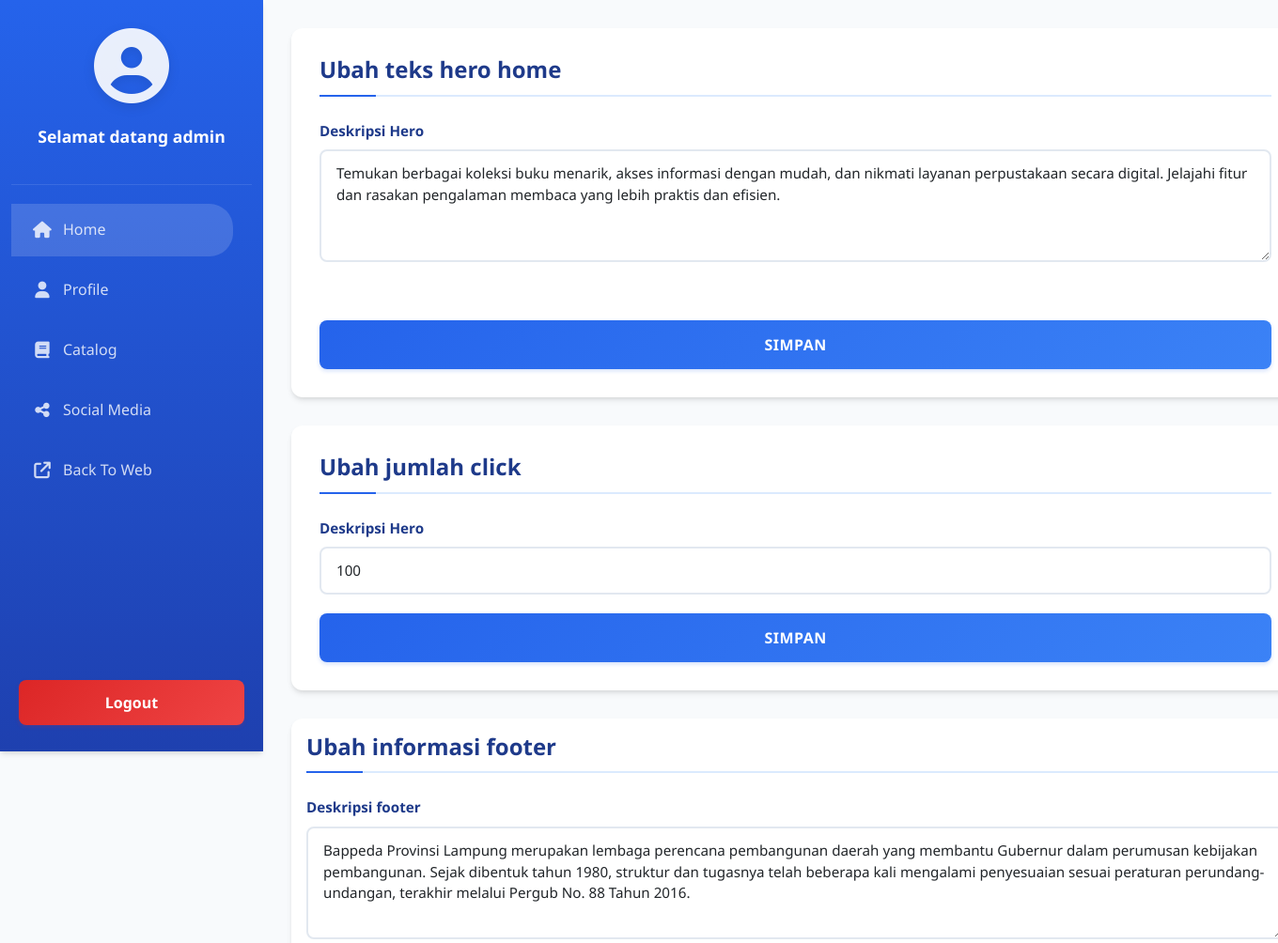
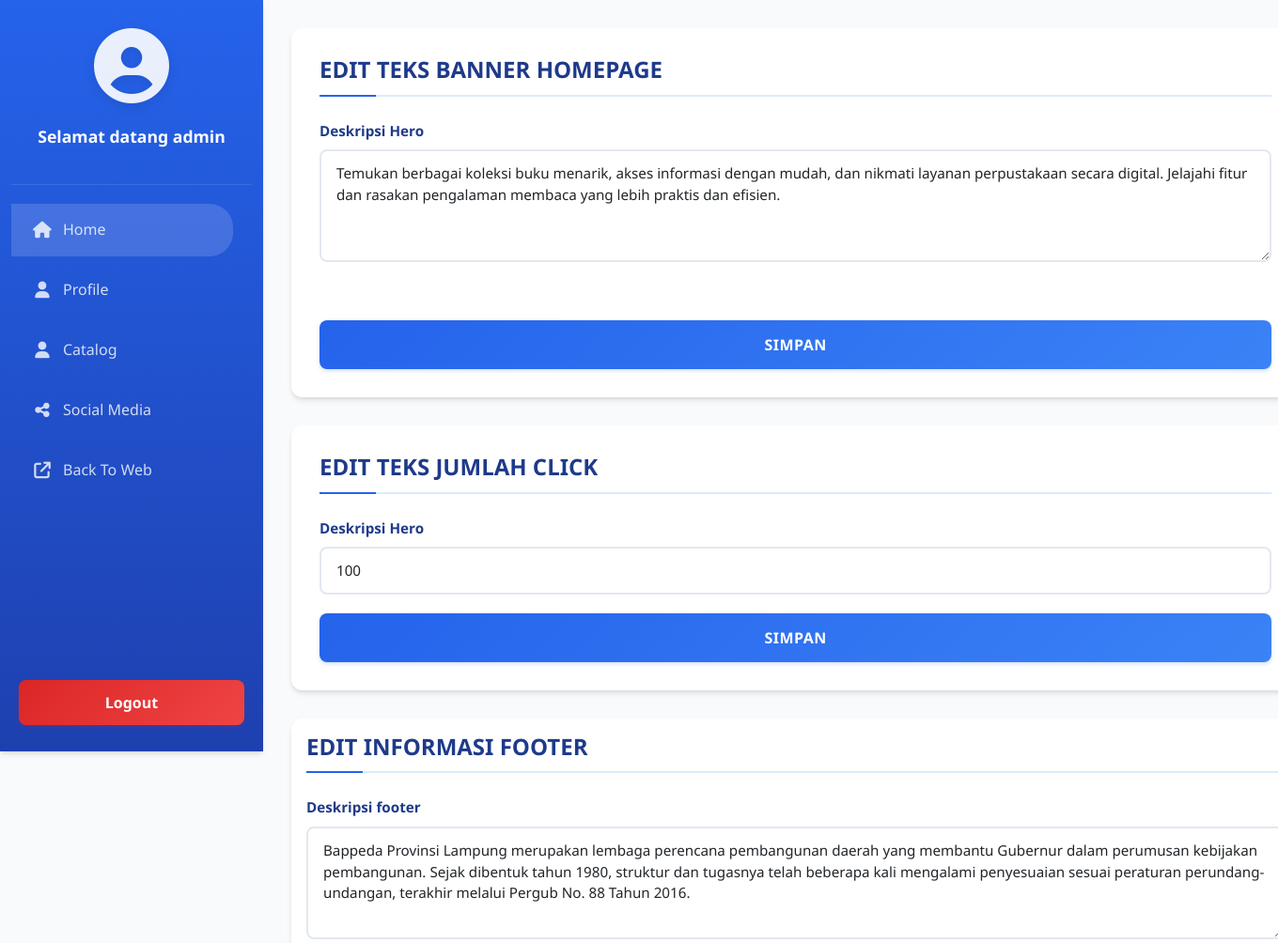
Before and after one commit to earldev4/web-perpus, a PHP site: page /admin/home.php in a window 1360 px wide; the page is wider, and only the part inside the window is pictured. Shown: the top 1004 px of that part at 94% size. Run offline with PHP 8.4, Linux system fonts and the light colour scheme; a user stored in the database is signed in; data comes from the database, SQL or seed files in the repository; some libraries are stand-ins or nearby versions.

Commit message:
making page and routing

```diff
--- /dev/null
+++ b/admin/config/class.php
@@ -0,0 +1,40 @@
+<?php
+
+class Routing {
+    private $homePage;
+    private $profilePage;
+    private $cataloguePage;
+    private $socialPage;
+    private $backToWebPage;
+    private $logout;
+
+    public function __construct($homePage, $profilePage, $cataloguePage, $socialPage, $backToWebPage, $logout) {
+        $this->homePage = $homePage;
+        $this->profilePage = $profilePage;
+        $this->cataloguePage = $cataloguePage;
+        $this->socialPage = $socialPage;
+        $this->backToWebPage = $backToWebPage;
+        $this->logout = $logout;
+    }
+
+    public function getHomePage() {
+        return $this->homePage;
+    }
+    public function getProfilePage() {
+        return $this->profilePage;
+    }
+    public function getCataloguePage() {
+        return $this->cataloguePage;
+    }
+    public function getSocialPage() {
+        return $this->socialPage;
+    }
+    public function getBackToWebPage() {
+        return $this->backToWebPage;
+    }
+    public function getLogout() {
+        return $this->logout;
+    }
+}
+
+?>
--- a/admin/home.php
+++ b/admin/home.php
@@ -1,13 +1,14 @@
 <?php
 require_once __DIR__ . "/../config/db.php";
 require_once __DIR__ . "/../config/class.php";
+require_once __DIR__ . "/config/class.php";
 
 $conn = getConnection();
 $perpustakaan = new Perpustakaan($conn);
 
 if ($_SERVER['REQUEST_METHOD'] === 'POST') {
     if (isset($_POST['logout'])) {
-        $response = $perpustakaan->handleLogout();
+        $response = $perpustakaan->handleLogout("../pages/login.php");
         echo json_encode($response);
         exit();
     }
@@ -38,13 +39,14 @@ $clicks = intval($result['clicks']['clicks']);
 $result = $perpustakaan->displayFooter();
 $footerInfo = $result['footer'];
 
-$navlogout = "home.php";
+$routing = new Routing("home.php", "./pages/profile.php", "/pages/add_book.php", "/pages/social_media.php", "../index.php", "home.php");
 
 if (isset($_SESSION["is_login"]) == false) {
     header("location: ../pages/login.php");
     exit();
 }
 ?>
+
 <!DOCTYPE html>
 <html lang="en">
 <head>
@@ -65,43 +67,43 @@ if (isset($_SESSION["is_login"]) == false) {
             </div>
             <div class="col-md-10 col-12 bg-success">
                 <div>
-                    <h1>Ubah teks hero home</h1>
+                    <h1>EDIT TEKS BANNER HOMEPAGE</h1>
                     <form action="home.php" method="POST" id="form_hero" name="form_hero" >
                         <label for="hero_title" class="form-label">Deskripsi Hero</label><br>
-                        <textarea class="form-control" name="hero_title" id="hero_title" rows="4" cols="50" required placeholder="cth: Selamat Datang di Perpustakaan..."><?= $heroText["hero_desc"] ?></textarea><br>
+                        <textarea class="form-control" name="hero_title" id="hero_title" rows="4" cols="50" required placeholder="cth: Selamat Datang di Perpustakaan..."><?= htmlspecialchars($heroText["hero_desc"]) ?></textarea><br>
                         <p class="text-danger" id="hero_error"></p>
                         <button class="btn btn-primary w-100" type="submit">Simpan</button>
                     </form>
                 </div>
                 <div>
-                    <h1>Ubah jumlah click</h1>
+                    <h1>EDIT TEKS JUMLAH CLICK</h1>
                     <form action="home.php" method="POST" id="form_click" name="form_click">
                         <label for="clicks" class="form-label">Deskripsi Hero</label><br>
-                        <input class="form-control" type="text" name="edit_click" id="clicks" value="<?= $clicks ?>" required placeholder="Masukan jumlah pengunjung">
+                        <input class="form-control" type="text" name="edit_click" id="clicks" value="<?= htmlspecialchars($clicks)?>" required placeholder="Masukan jumlah pengunjung">
                         <p class="text-danger" id="click_error"></p>
                         <button class="btn btn-primary w-100" type="submit">Simpan</button>
                     </form>
                 </div>
                 <div class="p-3">
-                    <h1>Ubah informasi footer</h1>
+                    <h1>EDIT INFORMASI FOOTER</h1>
                     <form action="home.php" method="POST" id="form_footer" name="form_footer">
                         <label for="footer_text" class="form-label" >Deskripsi footer</label><br>
-                        <textarea  class="form-control" name="footer_text" id="footer_text" rows="4" cols="50" required placeholder="cth: Bandar Lampung merupakan..."><?= $footerInfo["footer_text"] ?></textarea><br>
+                        <textarea  class="form-control" name="footer_text" id="footer_text" rows="4" cols="50" required placeholder="cth: Bandar Lampung merupakan..."><?= htmlspecialchars($footerInfo["footer_text"]) ?></textarea><br>
                         <p class="text-danger" id="footer_text_error"></p>
                         <label for="footer_kontak" class="form-label">Footer kontak</label><br>
-                        <input class="form-control" type="text" name="footer_kontak" id="footer_kontak" value="<?= $footerInfo["kontak"] ?>" required placeholder="cth: 0821..."><br>
+                        <input class="form-control" type="text" name="footer_kontak" id="footer_kontak" value="<?= htmlspecialchars($footerInfo["kontak"]) ?>" required placeholder="cth: 0821..."><br>
                         <p class="text-danger" id="footer_kontak_error"></p>
                         <label class="form-label" for="footer_email">Footer email</label><br>
-                        <input class="form-control" type="text" name="footer_email" id="footer_email" value="<?= $footerInfo["email"] ?>" required placeholder="cth: example@gmail.com"><br>
+                        <input class="form-control" type="text" name="footer_email" id="footer_email" value="<?= htmlspecialchars($footerInfo["email"]) ?>" required placeholder="cth: example@gmail.com"><br>
                         <p class="text-danger" id="footer_email_error"></p>
                         <label class="form-label" for="footer_hari">Footer Hari</label><br>
-                        <input class="form-control" type="text" name="footer_hari" id="footer_hari" value="<?= $footerInfo["hari"] ?>" required placeholder="cth: Senin - Sabtu"><br>
+                        <input class="form-control" type="text" name="footer_hari" id="footer_hari" value="<?= htmlspecialchars($footerInfo["hari"]) ?>" required placeholder="cth: Senin - Sabtu"><br>
                         <p class="text-danger" id="footer_hari_error"></p>
                         <label class="form-label" for="footer_jam">Footer Jam</label><br>
-                        <input class="form-control" type="text" name="footer_jam" id="footer_jam" value="<?= $footerInfo["jam"] ?>" required placeholder="cth: 08:00 - 17:00"><br>
+                        <input class="form-control" type="text" name="footer_jam" id="footer_jam" value="<?= htmlspecialchars($footerInfo["jam"]) ?>" required placeholder="cth: 08:00 - 17:00"><br>
                         <p class="text-danger" id="footer_jam_error"></p>
                         <label class="form-label" for="footer_lokasi">Footer lokasi</label><br>
-                        <textarea class="form-control" rows="4" cols="50" name="footer_lokasi" id="footer_lokasi" required placeholder="cth: Jl. Sukamakan No 1..."><?= $footerInfo["lokasi"] ?></textarea><br>
+                        <textarea class="form-control" rows="4" cols="50" name="footer_lokasi" id="footer_lokasi" required placeholder="cth: Jl. Sukamakan No 1..."><?= htmlspecialchars($footerInfo["lokasi"]) ?></textarea><br>
                         <p class="text-danger" id="footer_lokasi_error"></p>
                         <button class="btn btn-primary w-100" type="submit">Simpan</button>
                     </form>
@@ -111,7 +113,7 @@ if (isset($_SESSION["is_login"]) == false) {
     </div>
     <script src="https://ajax.googleapis.com/ajax/libs/jquery/3.7.1/jquery.min.js"></script>
     <script src="https://cdnjs.cloudflare.com/ajax/libs/toastr.js/latest/js/toastr.min.js"></script>
-     <script src="https://cdn.jsdelivr.net/npm/@popperjs/core@2.11.6/dist/umd/popper.min.js" integrity="sha384-oBqDVmMz9ATKxIep9tiCxS/Z9fNfEXiDAYTujMAeBAsjFuCZSmKbSSUnQlmh/jp3" crossorigin="anonymous"></script>
+    <script src="https://cdn.jsdelivr.net/npm/@popperjs/core@2.11.6/dist/umd/popper.min.js" integrity="sha384-oBqDVmMz9ATKxIep9tiCxS/Z9fNfEXiDAYTujMAeBAsjFuCZSmKbSSUnQlmh/jp3" crossorigin="anonymous"></script>
     <script src="https://cdn.jsdelivr.net/npm/bootstrap@5.2.3/dist/js/bootstrap.bundle.min.js" integrity="sha384-kenU1KFdBIe4zVF0s0G1M5b4hcpxyD9F7jL+jjXkk+Q2h455rYXK/7HAuoJl+0I4" crossorigin="anonymous"></script>
     <script>
         $(document).ready(function(){
--- a/admin/pages/nav.php
+++ b/admin/pages/nav.php
@@ -4,13 +4,13 @@
         <h3 class="text-center p-2">Selamat datang <?= isset($_SESSION['nama_user']) ? $_SESSION['nama_user'] : "Belom login" ?></h3>
     </div>
     <div class="kumpulanLink">
-        <div class="page-home"><a href="" class="text-light">Home</a></div>
-        <div class="page-profile"><a href="" class="text-light">Profile</a></div>
-        <div class="page-profile"><a href="" class="text-light">Catalog</a></div>
-        <div class="page-socialmedia"><a href="" class="text-light">Social Media</a></div>
-        <div class="page-backweb"><a href="../index.php" class="text-light">Back To Web</a></div>
+        <div class="page-home"><a href=<?= $routing->getHomePage() ?> class="text-light">Home</a></div>
+        <div class="page-profile"><a href=<?= $routing->getProfilePage() ?> class="text-light">Profile</a></div>
+        <div class="page-catalogue"><a href=<?= $routing->getCataloguePage() ?> class="text-light">Catalog</a></div>
+        <div class="page-socialmedia"><a href=<?= $routing->getSocialPage() ?> class="text-light">Social Media</a></div>
+        <div class="page-backweb"><a href=<?= $routing->getBackToWebPage() ?> class="text-light">Back To Web</a></div>
         <div class="page-logout p-3">
-            <form action=<?= $navlogout ?> method="POST" id="form_logout" name="form_logout">
+            <form action=<?= $routing->getLogout() ?> method="POST" id="form_logout" name="form_logout">
                 <input type="hidden" name="logout" class="btn btn-danger w-100" value="">
                 <button type="submit" class="btn btn-danger w-100">Logout</button>
             </form>
--- a/assets/style/admin_home.css
+++ b/assets/style/admin_home.css
@@ -138,6 +138,16 @@ body {
 }
 
 .page-profile a::before {
+    content: '\f007';
+    font-family: 'Font Awesome 6 Free';
+    font-weight: 900;
+    margin-right: 12px;
+    font-size: 1.1rem;
+    width: 20px;
+    text-align: center;
+}
+
+.page-catalogue a::before {
     content: '\f007';
     font-family: 'Font Awesome 6 Free';
     font-weight: 900;
--- a/config/class.php
+++ b/config/class.php
@@ -43,13 +43,13 @@ class Perpustakaan{
             ];
         }
     }
-    public function handleLogout(): array {
+    public function handleLogout($logout): array {
         session_unset();
         session_destroy();
         return [
             "status" => "success",
             "message" => "Logout Berhasil",
-            "redirect" => "../pages/login.php"
+            "redirect" => $logout
         ];
     }
     public function displayCatalogBook(): array{
```
Also changed, not shown: admin/pages/add_book.php (+10 -1 lines), admin/pages/profile.php (added, +103 -0 lines), admin/pages/social_media.php (added).
